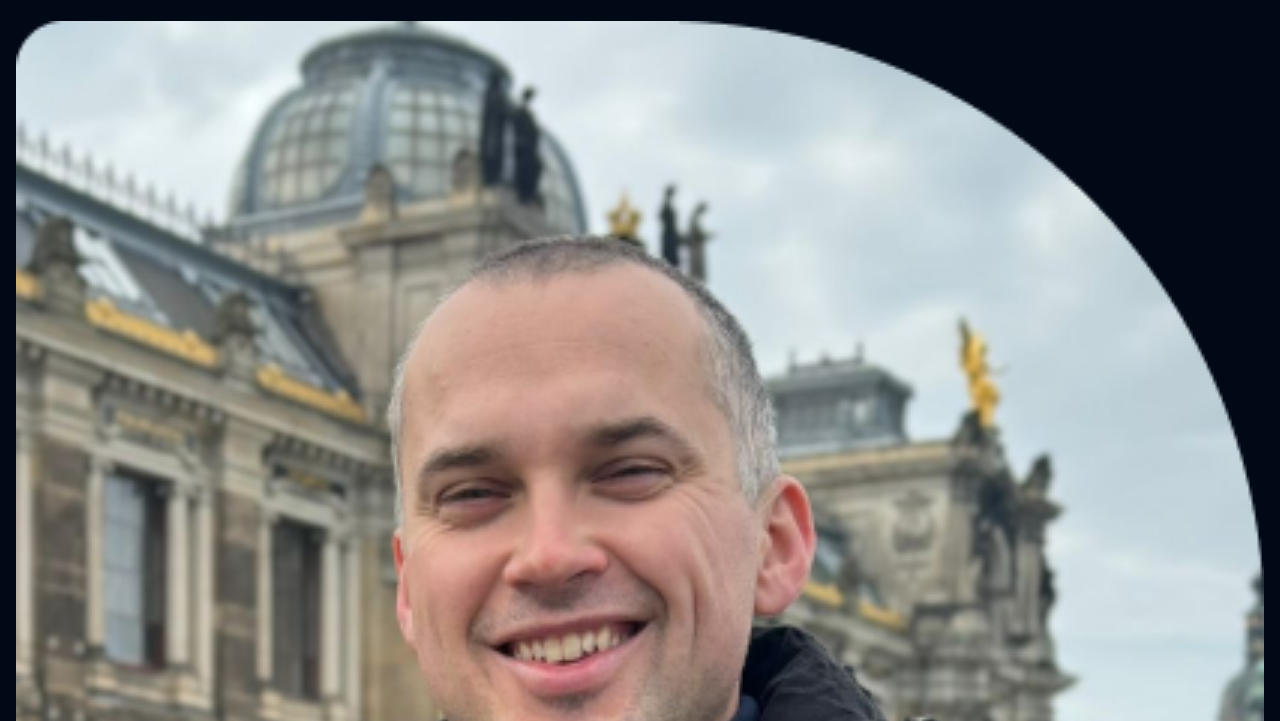
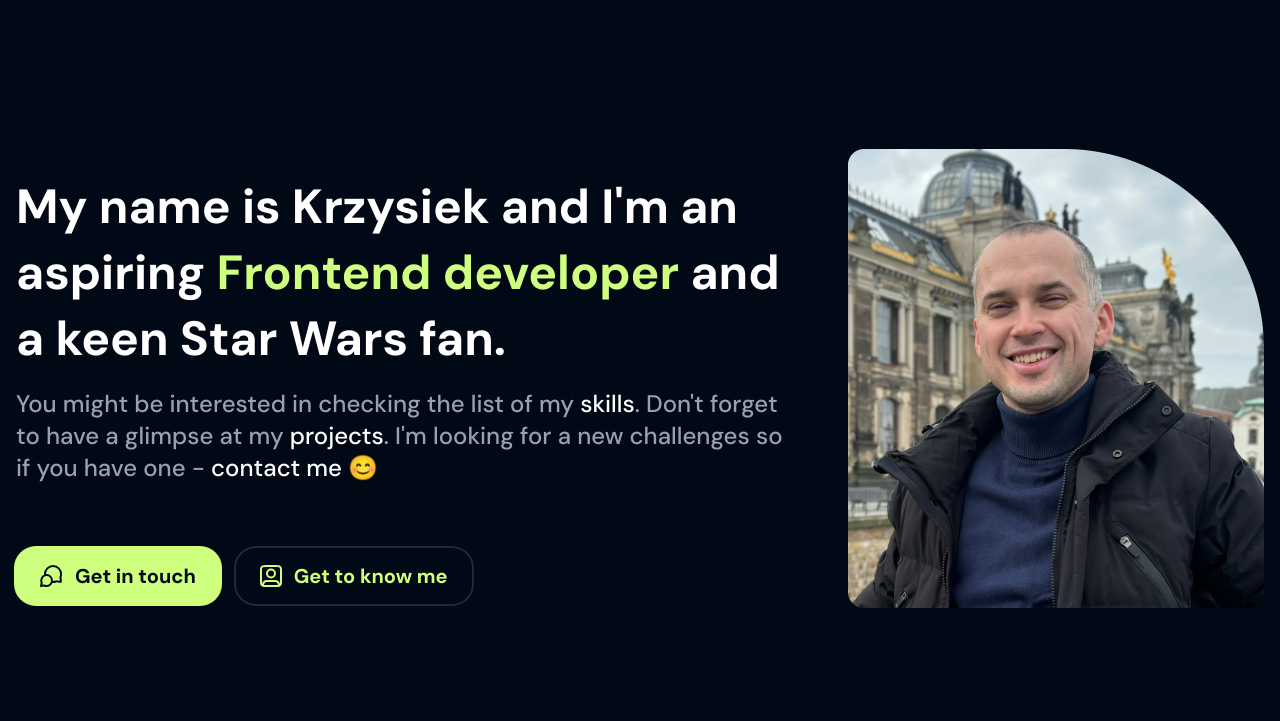
Before and after one commit to krzysztofJerzyk/portfolio-tailwind, a website built with Parcel: page src/index.html in a window 1280 px wide. Shown: the part 79-800 px from the top of the page. Built offline with nearby package versions, Linux system fonts and the light colour scheme.

Commit message:
add desktop style for about section

```diff
--- a/src/index.css
+++ b/src/index.css
@@ -7,5 +7,6 @@
   --font-dmsans: "DM Sans", sans-serif;
   --max-width-wtf: 82rem;
   --radius-10x: 0.625rem;
+  --radius-10xl: 1.25rem;
   --shadow-innerLight: inset 0 2px 0 0 rgba(255, 255, 255, 0.15);
 }
--- a/src/index.html
+++ b/src/index.html
@@ -34,35 +34,37 @@
           </ul>
         </nav>
       </header>
-      <section id="about" class="max-w-wtf mx-auto mb-20">
+      <section id="about" class="max-w-wtf mx-auto mb-20 md:mb-32 md:pt-32 items-center md:flex md:justify-between md:gap-12">
         <img
-          class="w-full mb-5"
+          class="w-full md:w-[26rem] mb-5 md:order-2"
           src="./img/krzysztof.png"
           alt="Krzysztof Jerzyk"
         />
-        <h1 class="text-2xl font-bold mb-4">
+        <div class="max-w-3xl">
+        <h1 class="text-2xl font-bold mb-4 md:text-3xl lg:text-5xl md:leading-snug">
           My name is Krzysiek and I'm an aspiring
           <span class="text-accent">Frontend developer</span> and a keen Star
           Wars fan.
         </h1>
-        <p class="text-gray-400 mb-8">
+        <p class="text-gray-400 mb-8 md:mb-16 font-medium md:text-2xl">
           You might be interested in checking the list of my
           <a href="skills" class="text-white">skills</a>. Don't forget to have a
           glimpse at my <a href="skills" class="text-white">projects</a>. I'm
           looking for a new challenges so if you have one -
           <a href="skills" class="text-white">contact me</a> 😊
         </p>
-        <div class="flex flex-col items-start gap-4">
+        <div class="flex flex-col md:flex-row items-start gap-4">
           <a
-            class="bg-accent text-bg flex gap-3 font-bold text-xl py-2 px-4 items-center rounded-10x"
+            class="bg-accent text-bg flex gap-3 font-bold text-xl py-2 px-4 md:py-3.5 md:px-6 items-center rounded-10x md:rounded-10xl ring-accent ring-2"
             href="#contact"
             ><img src="./img/chat.svg" alt="" />Get in touch</a
           >
           <a
-            class="bg-bg text-accent flex gap-3 font-bold text-xl py-2 px-4 items-center rounded-10x border-lightGray border-2"
+            class="bg-bg text-accent flex gap-3 font-bold text-xl py-2 px-4 md:py-3.5 md:px-6 items-center rounded-10x md:rounded-10xl ring-lightGray ring-2"
             href="#skills"
             ><img src="./img/user.svg" alt="" />Get to know me</a
           >
+        </div>
         </div>
       </section>
       <section id="skills" class="max-w-wtf mx-auto mb-32">
```
